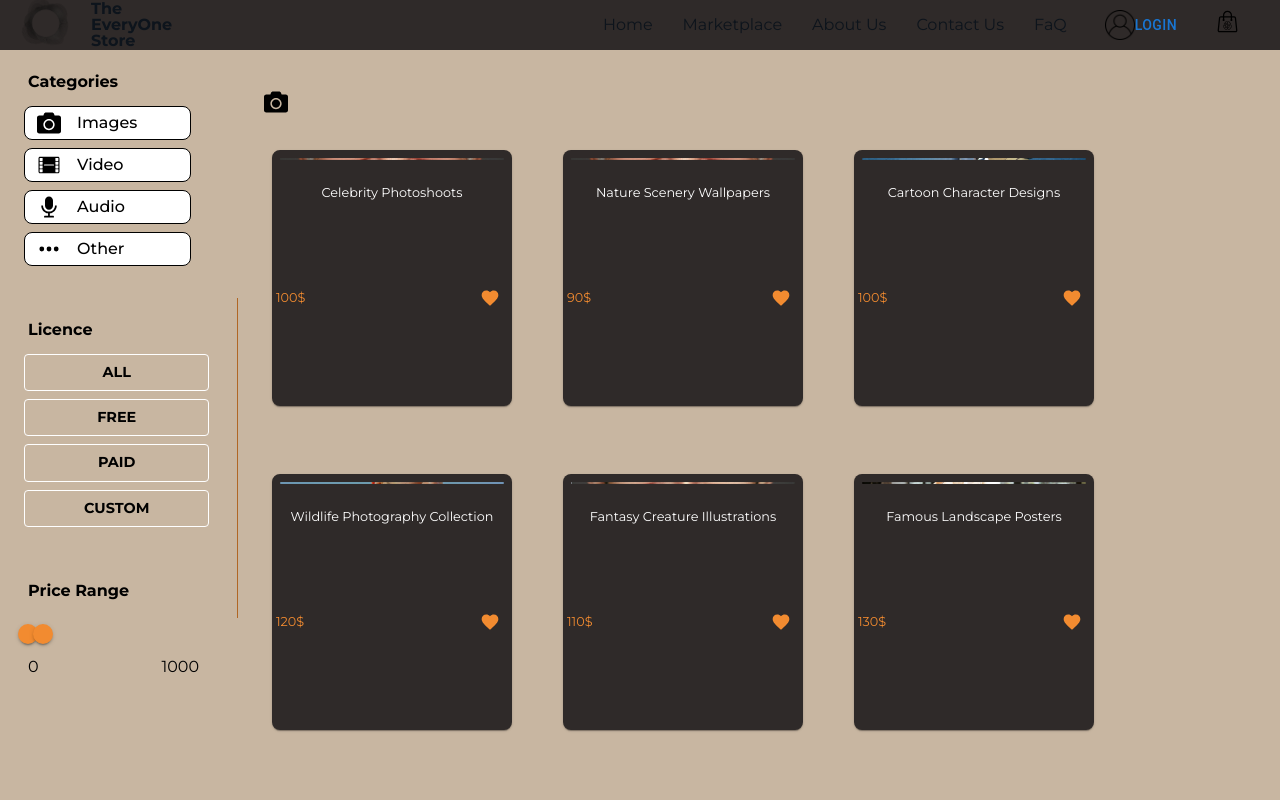
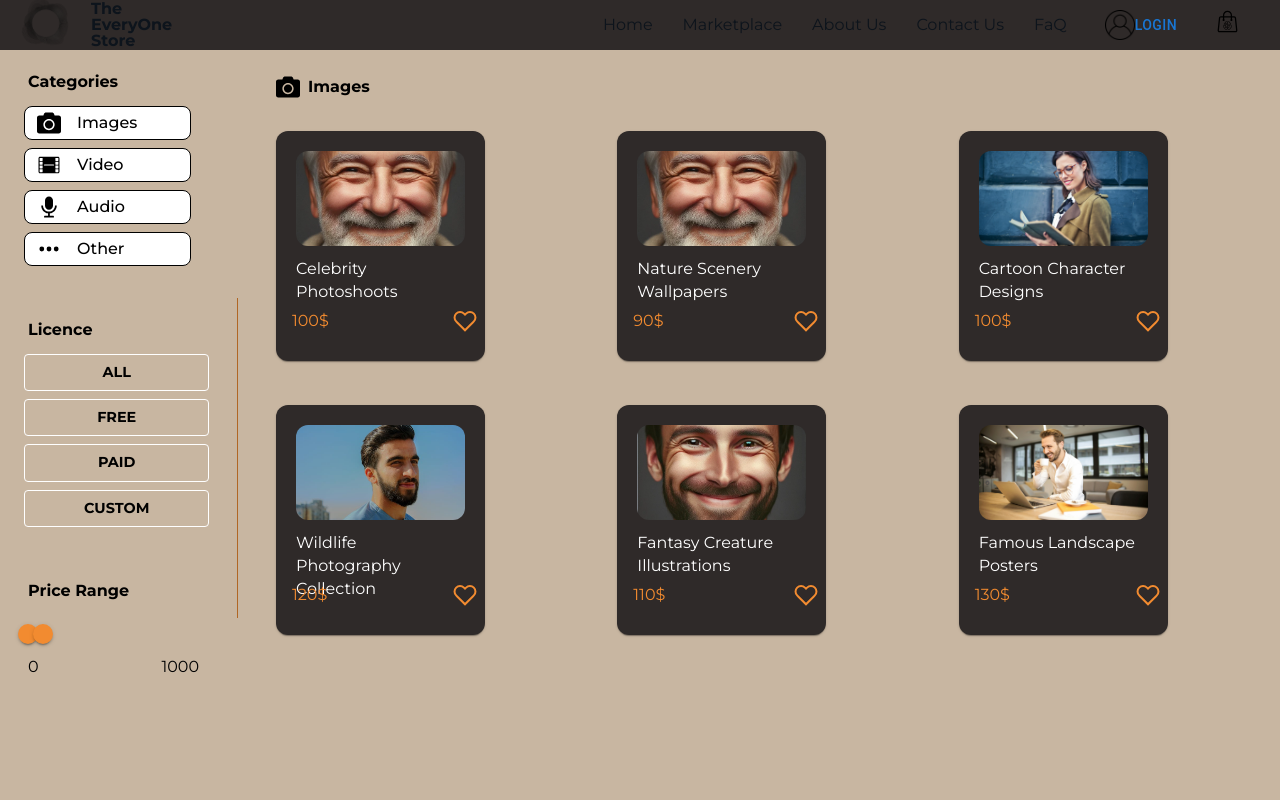
Before and after one commit to simonnilsson90/EksjoSot_Frontend, a React (Create React App) app: page /marketplace/images in a window 1280 px wide. Shown: the top 800 px of the page. Built offline with nearby package versions, Linux system fonts and the light colour scheme.

Commit message:
layout problems solved

```diff
--- a/src/App.js
+++ b/src/App.js
@@ -19,10 +19,10 @@ import Reports from "./components/myAccount/reports/reportsComponent";
 // Marketplace routes
 import Carousel from "./components/marketplace/carousel/Carousel";
 import MarketplaceLayout from './components/marketplace/marketplaceLayout/MarketplaceLayout';
-import ImagesPage from "./components/marketplace/dataSetsCards/cards/sortedByCategoryCards/ImagesPage";
-import VideoPage from "./components/marketplace/dataSetsCards/cards/sortedByCategoryCards/VideoPage";
-import AudioPage from "./components/marketplace/dataSetsCards/cards/sortedByCategoryCards/AudioPage";
-import OtherPage from "./components/marketplace/dataSetsCards/cards/sortedByCategoryCards/OtherPage";
+import ImagesCollection from "./components/marketplace/dataSetsCards/cards/sortedByCategory/images/ImagesCollection";
+import VideoPage from "./components/marketplace/dataSetsCards/cards/sortedByCategory/video/VideoPage";
+import AudioPage from "./components/marketplace/dataSetsCards/cards/sortedByCategory/audio/AudioPage";
+import OtherPage from "./components/marketplace/dataSetsCards/cards/sortedByCategory/other/OtherPage";
 
 
 
@@ -44,7 +44,7 @@ const router = createBrowserRouter(
 
       <Route path="marketplace" element={<MarketplaceLayout />} >
         <Route index element={<Carousel />} />
-        <Route path="images" element={<ImagesPage />} />
+        <Route path="images" element={<ImagesCollection />} />
         <Route path="audio" element={<AudioPage />} />
         <Route path="video" element={<VideoPage />} />
         <Route path="other" element={<OtherPage />} />
--- a/src/components/marketplace/carousel/Carousel.js
+++ b/src/components/marketplace/carousel/Carousel.js
@@ -29,7 +29,7 @@ const typeDescription = ['Images', 'Video', 'Audio', 'Other']
     arrows: true,
     dots: false,
     infinite: true,
-    speed: 3000,
+    speed: 700,
     slidesToShow: 4,
     slidesToScroll: 3,
     autoplay: false,
--- a/src/components/marketplace/dataSetsCards/cards/mainCardsComponent/CardsComponent.js
+++ b/src/components/marketplace/dataSetsCards/cards/mainCardsComponent/CardsComponent.js
@@ -47,7 +47,10 @@ export default function CardsComponent({ item }) {
         component="img"
         image={item.image}
         alt="faces"
-        sx={{ borderRadius: 3, objectFit: 'cover', maxWidth: 168, maxHeight: 95 }}
+        sx={{ borderRadius: 3,
+          objectFit: 'cover',
+          width: '100%',
+          maxHeight: 95 }}
       />
      <Typography variant="body2" sx={{color: 'text.primary', mt: 3,fontFamily: 'fontFamily', fontSize: (theme) => theme.typography.body1.fontSize}} >
         {item.description}
--- /dev/null
+++ b/src/components/marketplace/dataSetsCards/cards/sortedByCategory/images/ImagesCollection.js
@@ -0,0 +1,95 @@
+import { useState } from 'react';
+import Card from '@mui/material/Card';
+import CardMedia from '@mui/material/CardMedia';
+import { Typography, Grid, Box, IconButton, CardActions } from '@mui/material';
+import CardContent from '@mui/material/CardContent';
+import data from '../../../../../../data/dataArray';
+import { FaCamera } from "react-icons/fa";
+import HeartIcon from '../../../../customIcons/HeartIcon';
+import theme from '../../../theme/Theme'
+import ResponsiveIcon from '../../../../customIcons/ResponsiveIcon';
+
+function ImagesCollection() {
+  const [favorite, setFavorite] = useState({});
+
+  const imageData = data.filter(item => item.type === 'Images');
+
+  const toggleFavorite = (i) => {
+
+    setFavorite(prevFavorite => ({
+      ...prevFavorite,
+      [i]: !prevFavorite[i]
+    }) );
+  };
+
+
+
+  return (
+    <Grid container spacing={5} sx={{position: 'reltive', width: '100%', justifyContent: 'center', mb: 5, overflow: 'scroll'}} >
+    <Grid item xs={12} sx={{ height: '100%' }}>
+    <ResponsiveIcon Icon={FaCamera} style={{ marginTop: '25px', marginLeft: '20px'}} text={<Typography sx={{ fontWeight: 'bold' }}>Images</Typography>}
+    textStyle={{fontSize: theme.typography.body1.fontSize}}/>
+    </Grid>
+
+      {imageData.map((item, i) => (
+
+        <Grid item xs={10} sm={6} md={4} key={i}>
+  <Card
+    sx={{
+        maxWidth: 209,
+        borderRadius: 3,
+        overflow: 'hidden',
+        objectFit: 'cover',
+        height: 230,
+        alignItems: 'center',
+        bgcolor: theme.palette.background.default,
+        mb: 3,
+        mt: 3,
+        ml: 5,
+        mr: 5
+        }}
+        >
+
+     <CardContent sx={{maxHeight: 150, m: 1, }}>
+      <CardMedia
+        component="img"
+        image={item.image}
+        alt="faces"
+        sx={{ borderRadius: 3,
+          objectFit: 'cover',
+          width: '100%',
+          maxHeight: 95 }}
+      />
+     <Typography variant="body2" sx={{color: 'text.primary', mt: 3,fontFamily: 'fontFamily', fontSize: (theme) => theme.typography.body1.fontSize}} >
+        {item.description}
+        </Typography>
+      </CardContent>
+      <Box sx={{display: 'flex',  mt: 2, justifyContent: 'space-between'}}>
+        <CardContent>
+      <Typography sx={{color: "primary.main"}} >
+        {item.price}
+        </Typography>
+         </CardContent>
+      <CardActions disableSpacing>
+
+      <HeartIcon
+              onClick={() => toggleFavorite(i)}
+              fillColor={favorite[i] ? 'red' : 'none'}
+              strokeColor={theme.palette.primary.main}
+              strokeWidth="2"
+              size="24"
+              />
+     </CardActions>
+
+      </Box>
+
+
+
+    </Card>
+        </Grid>
+      ))}
+    </Grid>
+  );
+}
+
+export default ImagesCollection;
--- a/src/components/marketplace/dataSetsCards/cards/sortedByCategoryCards/ImagesPage.js
+++ b/src/components/marketplace/dataSetsCards/cards/sortedByCategory/images/ImagesPage.js
@@ -3,10 +3,10 @@ import CardMedia from '@mui/material/CardMedia';
 import IconButton from '@mui/material/IconButton';
 import FavoriteIcon from '@mui/icons-material/Favorite';
 import { Typography, Grid, Box } from '@mui/material';
-import data from '../../../../../data/dataArray';
+import data from '../../../../../../data/dataArray';
 import { FaCamera } from "react-icons/fa";
-import theme from '../../theme/Theme';
-import ResponsiveIcon from '../../../customIcons/ResponsiveIcon';
+import theme from '../../../theme/Theme';
+import ResponsiveIcon from '../../../../customIcons/ResponsiveIcon';
 
 
 export default function ImagesPage() {
--- a/src/components/marketplace/dataSetsCards/cards/sortedByCategoryCards/VideoPage.js
+++ b/src/components/marketplace/dataSetsCards/cards/sortedByCategory/video/VideoPage.js
@@ -3,7 +3,7 @@ import CardMedia from '@mui/material/CardMedia';
 import IconButton from '@mui/material/IconButton';
 import FavoriteIcon from '@mui/icons-material/Favorite';
 import { Typography, Grid, Box } from '@mui/material';
-import data from '../../../../../data/dataArray';
+import data from '../../../../../../data/dataArray';
 
 function VideoPage() {
   const videoData = data.filter(item => item.type === 'Video');
```
Also changed, not shown: src/components/marketplace/dataSetsCards/cards/sortedByCategory/audio/AudioCollection.js (added, +7 -0 lines), src/components/marketplace/dataSetsCards/cards/sortedByCategory/video/VideoCollection.js (renamed from src/components/marketplace/dataSetsCards/cards/sortedByCategoryCards/ImagesCardComponent.js, +3 -16 lines), src/components/marketplace/dataSetsCards/cards/sortedByCategoryCards/VideoCardComponent.js (deleted, +0 -65 lines), src/components/marketplace/dataSetsCards/cards/sortedByCategory/audio/AudioPage.js (renamed from src/components/marketplace/dataSetsCards/cards/sortedByCategoryCards/AudioPage.js), src/components/marketplace/dataSetsCards/cards/sortedByCategory/other/OtherPage.js (renamed from src/components/marketplace/dataSetsCards/cards/sortedByCategoryCards/OtherPage.js), src/components/marketplace/marketplaceLayout/MarketplaceLayout.js (line endings or trailing spaces).
